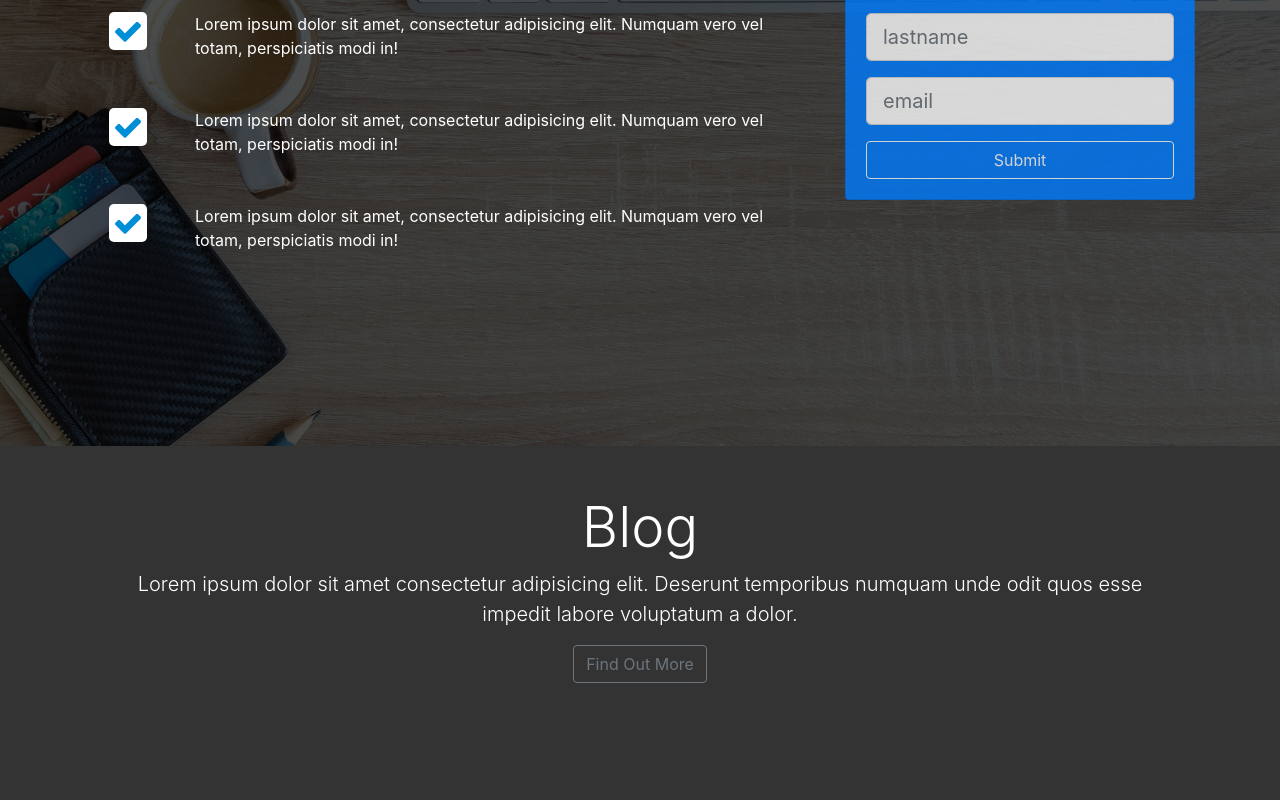
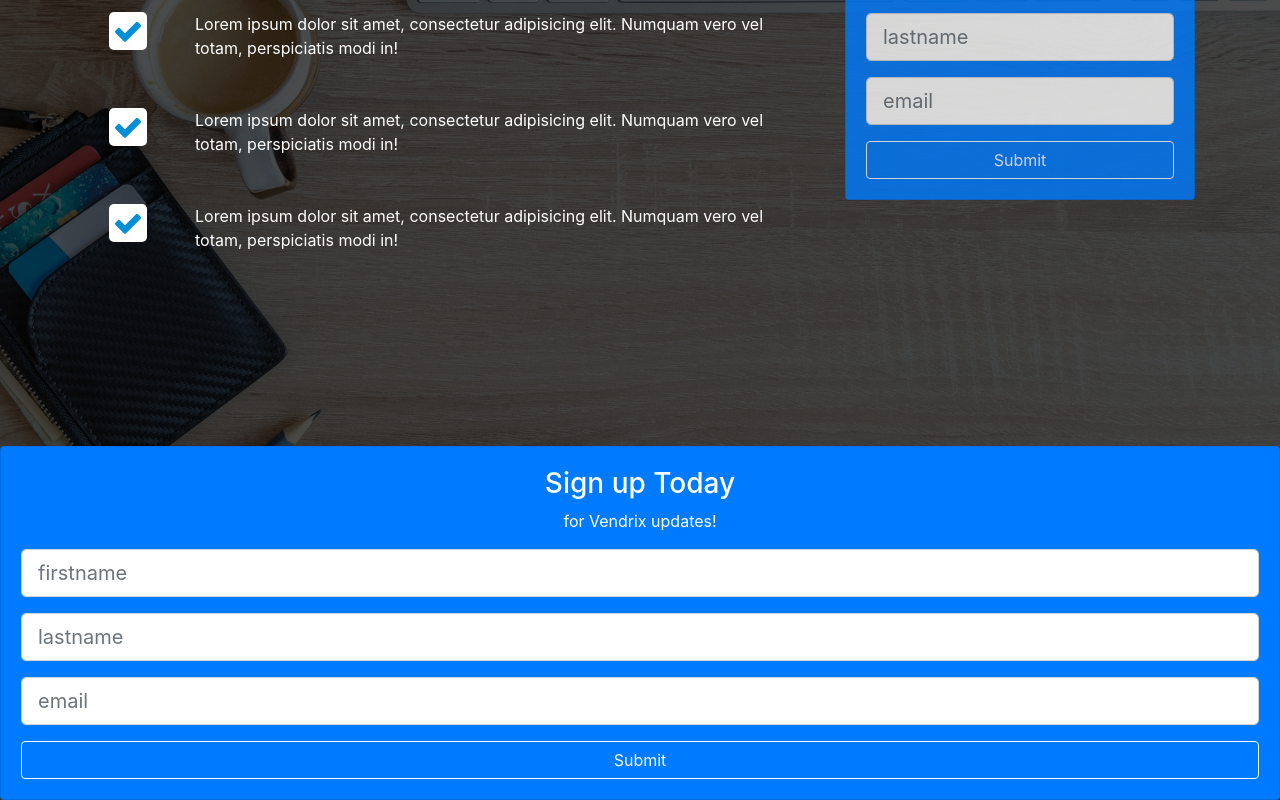
Before and after one commit to dsstewa/startup-blog, a React (Create React App) app in the folder client/: page / in a window 1280 px wide. Shown: the part 304-1104 px from the top of the page. Before the commit the page ends 1035 px from the top, so only its background shows below. Built offline with nearby package versions, Linux system fonts and the light colour scheme.

Commit message:
react setup

```diff
--- a/client/src/App.js
+++ b/client/src/App.js
@@ -1,14 +1,14 @@
 import React from "react";
 import "./App.css";
 import Navbar from "./components/Navbar";
-import HomeSection from "./components/HomeSection";
-import Blog from "./components/Blog";
+import Homecontainer from "./containers/Homecontainer";
+
+
 function App() {
   return (
     <div>
       <Navbar />
-      <HomeSection />
-      <Blog />
+     <Homecontainer />
     </div>
   );
 }
--- a/client/src/components/HomeSection.js
+++ b/client/src/components/Infosection.js
@@ -1,5 +1,5 @@
 import React, { Component } from "react";
-
+import Signup from "./Signup"
 export default class HomeSection extends Component {
   render() {
     return (
@@ -42,40 +42,7 @@ export default class HomeSection extends Component {
                   </div>
                 </div>
                 <div className="col-lg-4">
-                  <div className="card bg-primary text-center card-form">
-                    <div className="card-body">
-                      <h3>Sign up Today</h3>
-                      <p>for Vendrix updates!</p>
-                      <form>
-                        <div className="form-group">
-                          <input
-                            type="text"
-                            class="form-control form-control-lg"
-                            placeholder="firstname"
-                          />
-                        </div>
-                        <div className="form-group">
-                          <input
-                            type="text"
-                            class="form-control form-control-lg"
-                            placeholder="lastname"
-                          />
-                        </div>
-                        <div className="form-group">
-                          <input
-                            type="text"
-                            class="form-control form-control-lg"
-                            placeholder="email"
-                          />
-                        </div>
-                        <input
-                          type="submit"
-                          value="Submit"
-                          className="btn btn-outline-light btn-block"
-                        />
-                      </form>
-                    </div>
-                  </div>
+                  <Signup />
                 </div>
               </div>
             </div>
--- /dev/null
+++ b/client/src/components/Signup.js
@@ -0,0 +1,76 @@
+import React, { Component } from 'react'
+
+
+class Signup extends Component {
+      constructor() {
+            super();
+            this.state = {
+              firstName: "",
+              lastName: "",
+              email: ""
+            }
+          }
+
+        handleChange = event => {
+          console.log(this.state)
+            this.setState({
+                [event.target.name]: event.target.value
+            })
+          }
+
+        handleSubmit = event => {
+          event.preventDefault();
+
+          this.props.addUser()
+          this.setState = {
+            firstName: "",
+            lastName: "",
+            email: ""
+          }
+        }
+
+    render() {
+      console.log(this.props)
+        return (
+            <div className="card bg-primary text-center card-form">
+                    <div className="card-body">
+                      <h3>Sign up Today</h3>
+                      <p>for Vendrix updates!</p>
+                      <form onSubmit={this.handleSubmit}>
+                        <div className="form-group">
+                          <input onChange={this.handleChange}
+                            type="text"
+                            name="firstName"
+                            className="form-control form-control-lg"
+                            placeholder="firstname"
+                          />
+                        </div>
+                        <div className="form-group">
+                          <input onChange={this.handleChange}
+                            type="text"
+                            name="lastName"
+                            className="form-control form-control-lg"
+                            placeholder="lastname"
+                          />
+                        </div>
+                        <div className="form-group">
+                          <input onChange={this.handleChange}
+                            type="text"
+                            name="email"
+                            className="form-control form-control-lg"
+                            placeholder="email"
+                          />
+                        </div>
+                        <input
+                          type="submit"
+                          value="Submit"
+                          className="btn btn-outline-light btn-block"
+                        />
+                      </form>
+                    </div>
+                  </div>
+        )
+    }
+}
+
+export default Signup
--- /dev/null
+++ b/client/src/containers/Homecontainer.js
@@ -0,0 +1,23 @@
+import React, { Component } from 'react'
+import Infosection from "../components/Infosection"
+import Signup from "../components/Signup"
+import { connect } from 'react-redux'
+
+class Homecontainer extends Component {
+    render() {
+        return (
+            <div>
+                <Infosection />
+                <Signup addUser={this.props.addUser}/>
+            </div>
+        )}
+}
+
+
+const mapDispatchToProps = dispatch => ({
+    addUser: payload => dispatch({type: "ADD_USER",  payload})
+})
+
+
+
+export default connect(null,mapDispatchToProps)(Homecontainer)
--- a/client/src/reducers/manageBlog.js
+++ b/client/src/reducers/manageBlog.js
@@ -5,7 +5,12 @@ export default function manageBlog(state = {
 
 }, action) {
     switch (action.type) {
+        case 'ADD_USER':
+            console.log("Add user returned")
+            return state;
+
         default:
+            console.log("Default Returned")
             return state;
     }
 }
```
Also changed, not shown: client/src/containers/test.js (deleted), 1 other file (tests, documents, lock files or other folders).
